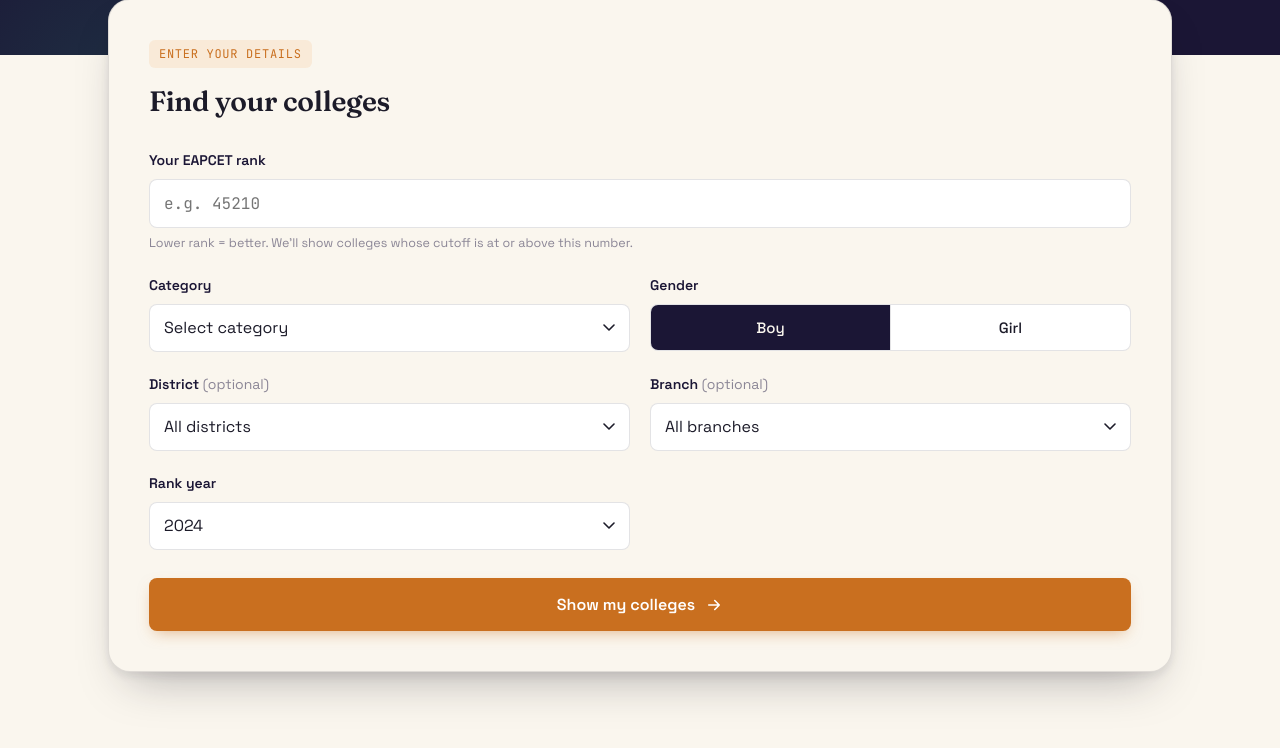
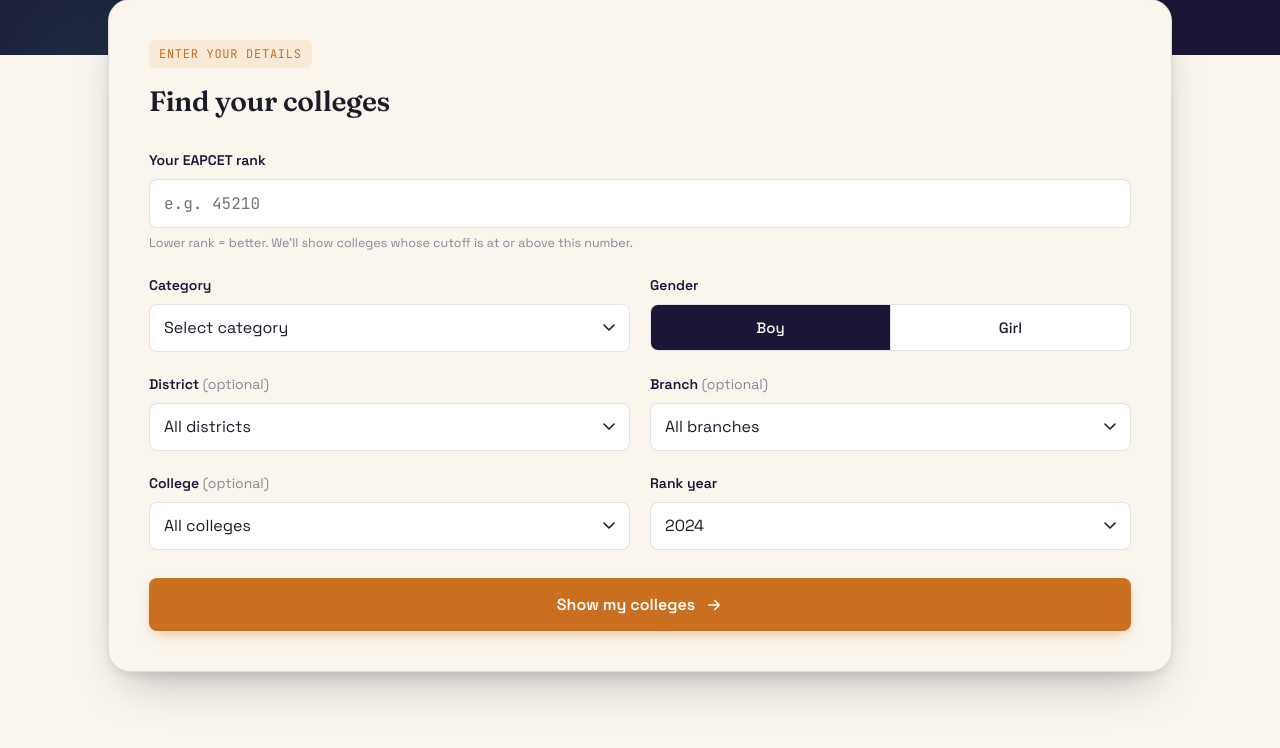
Before and after one commit to shanmukhdatta/EAPCET-Predictor, a Flask app: page / in a window 1280 px wide. Shown: the part 771-1519 px from the top of the page. Run offline with Flask 3, Linux system fonts and the light colour scheme; data comes from the database, SQL or seed files in the repository.

Commit message:
Add college filter dropdown to search specifically by college code and name

```diff
--- a/app.py
+++ b/app.py
@@ -97,12 +97,20 @@ def meta():
            WHERE branch_code IS NOT NULL AND branch_code != '' ORDER BY branch_code"""
     )]
 
+    colleges = [dict(r) for r in db.execute(
+        """SELECT instcode AS code, MIN(name_of_institution) AS name FROM colleges
+           WHERE instcode IS NOT NULL AND instcode != ''
+           GROUP BY instcode
+           ORDER BY instcode"""
+    )]
+
     return jsonify(
         years=years,
         categories=list(CATEGORY_PREFIXES.keys()),
         genders=list(GENDER_SUFFIXES.keys()),
         districts=districts,
         branches=branches,
+        colleges=colleges,
     )
 
 
@@ -128,6 +136,7 @@ def predict():
     year = request.args.get("year", "").strip()
     district = request.args.get("district", "ALL").strip()
     branch = request.args.get("branch", "ALL").strip()
+    college = request.args.get("college", "ALL").strip()
 
     if not rank_raw.isdigit():
         return jsonify(error="Please enter a valid numeric rank."), 400
@@ -161,6 +170,10 @@ def predict():
         where.append("branch_code = ?")
         params.append(branch)
 
+    if college and college != "ALL":
+        where.append("instcode = ?")
+        params.append(college)
+
     sql = f"""
         SELECT
             name_of_institution, instcode, type, dist, place, affl, estd,
@@ -180,6 +193,7 @@ def predict():
         rank=rank,
         district=district,
         branch=branch,
+        college=college,
         count=len(rows),
         results=rows,
     )
--- a/static/js/app.js
+++ b/static/js/app.js
@@ -55,6 +55,7 @@ const els = {
   resultsLoading: document.getElementById("results-loading"),
   yearPill: document.getElementById("year-pill"),
   footerYears: document.getElementById("footer-years"),
+  college: document.getElementById("college"),
 };
 
 function fillSelect(select, items, { value, label, placeholderKept = true } = {}) {
@@ -84,6 +85,12 @@ async function loadMeta() {
   fillSelect(els.branch, meta.branches, {
     value: (b) => b.code,
     label: (b) => branchLabel(b.code),
+    placeholderKept: true,
+  });
+
+  fillSelect(els.college, meta.colleges, {
+    value: (c) => c.code,
+    label: (c) => `${c.code} (${c.name})`,
     placeholderKept: true,
   });
 
@@ -128,12 +135,13 @@ function renderResults(data) {
   els.resultsSection.hidden = false;
   els.resultsLoading.hidden = true;
 
-  const { results, rank, category, gender, district, branch, year } = data;
+  const { results, rank, category, gender, district, branch, college, year } = data;
 
   const genderLabel = gender === "boys" ? "Boy" : "Girl";
   const scopeBits = [];
   if (district !== "ALL") scopeBits.push(district);
   if (branch !== "ALL") scopeBits.push(branch);
+  if (college !== "ALL") scopeBits.push(college);
   const scopeText = scopeBits.length ? ` · ${scopeBits.join(" · ")}` : "";
 
   els.resultsTitle.textContent = `Colleges within reach for rank ${fmtNumber(rank)}`;
@@ -185,6 +193,7 @@ els.form.addEventListener("submit", async (e) => {
   const gender = els.gender.value;
   const district = els.district.value || "ALL";
   const branch = els.branch.value || "ALL";
+  const college = els.college.value || "ALL";
   const year = els.year.value;
 
   if (!rank || Number(rank) <= 0) {
@@ -206,7 +215,7 @@ els.form.addEventListener("submit", async (e) => {
   els.resultsLoading.hidden = false;
   els.resultsSection.scrollIntoView({ behavior: "smooth", block: "start" });
 
-  const params = new URLSearchParams({ rank, category, gender, district, branch, year });
+  const params = new URLSearchParams({ rank, category, gender, district, branch, college, year });
 
   try {
     const res = await fetch(`/api/predict?${params.toString()}`);
--- a/templates/index.html
+++ b/templates/index.html
@@ -121,6 +121,13 @@
             </div>
 
             <div class="field-row">
+              <div class="field-group">
+                <label for="college">College <span class="optional">(optional)</span></label>
+                <select id="college" name="college">
+                  <option value="ALL">All colleges</option>
+                </select>
+              </div>
+
               <div class="field-group">
                 <label for="year">Rank year</label>
                 <select id="year" name="year"></select>
```
